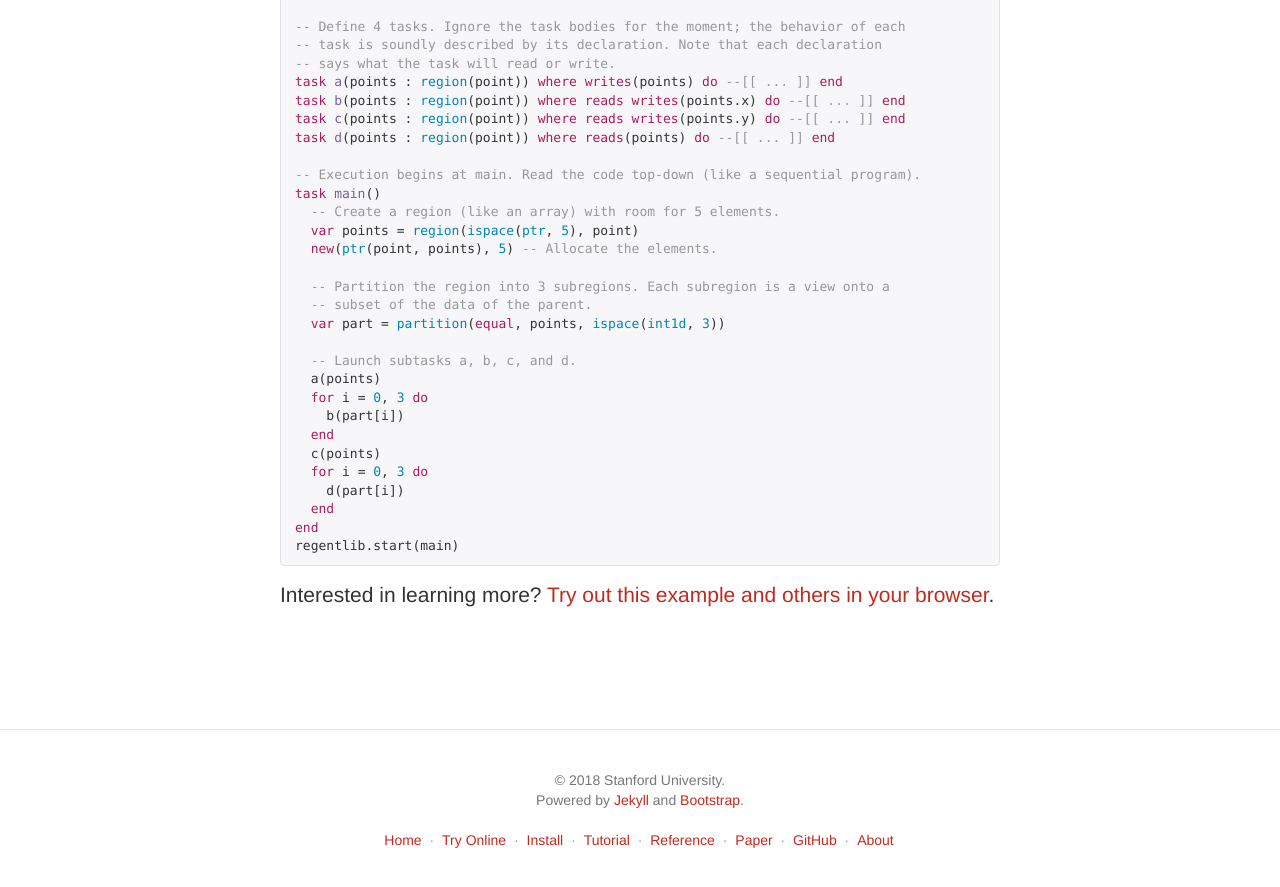
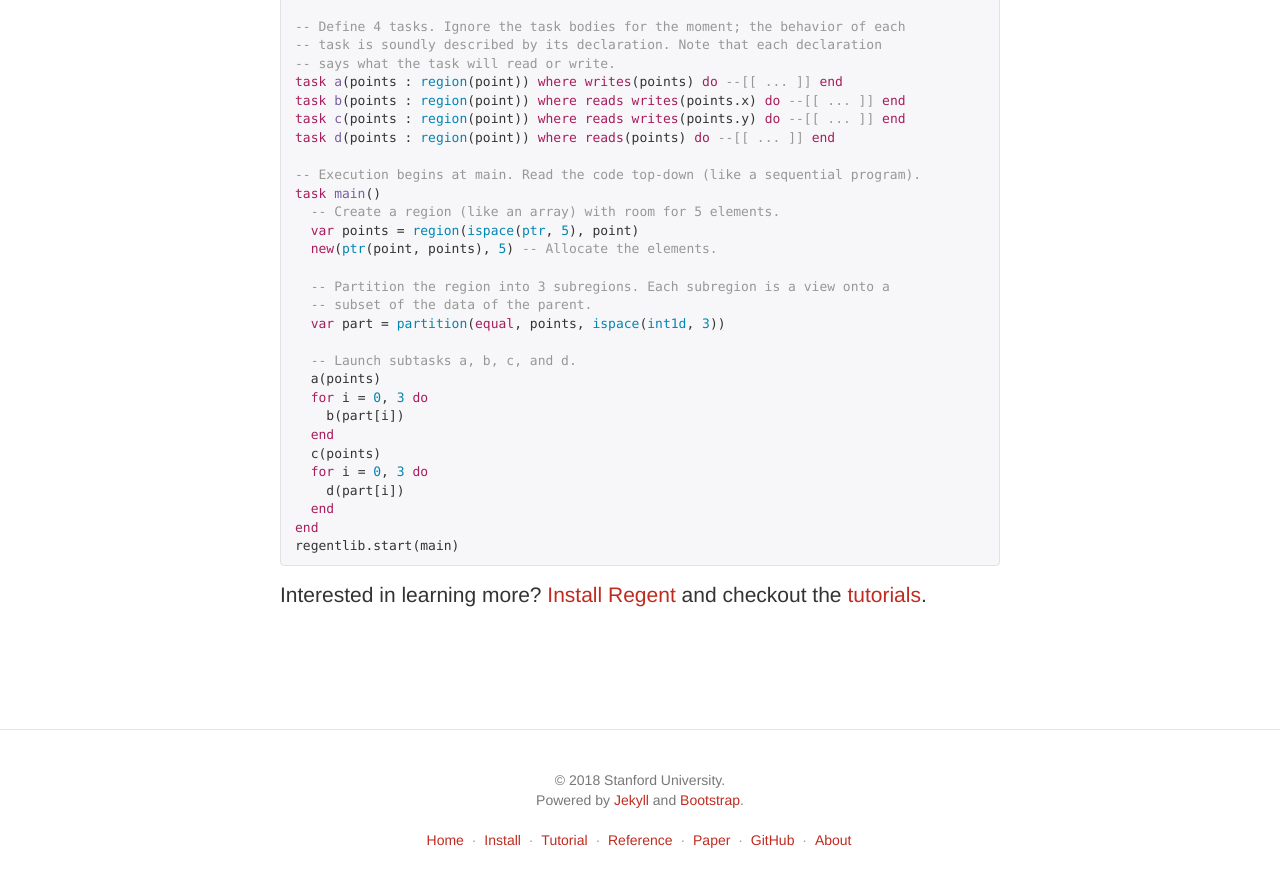
Before and after one commit to StanfordLegion/regent-lang.org, a Jekyll site: the page built from index.md, in a window 1280 px wide and 900 px high, scrolled down 608 px. Shown: the top 887 px of the window. Built offline with Jekyll 4.4.1, drawn with Linux system fonts in a browser that asks for light colours; nearby versions of some CDN libraries; some of the changed lines change nothing that is shown.

Commit message:
Try Online is broken, hide for now.

```diff
--- a/_config.yml
+++ b/_config.yml
@@ -11,9 +11,9 @@ author:
 # Navigation menu items. (Note that these a preceded by some fixed
 # items coded directly in _includes/navbar.html .)
 navigation:
-  - label: Try Online
-    url: "http://try.regent-lang.org/spawn"
-    external: true
+  # - label: Try Online
+  #   url: "http://try.regent-lang.org/spawn"
+  #   external: true
   - label: Install
     url: "/install"
   - label: Tutorial
--- a/index.md
+++ b/index.md
@@ -57,4 +57,8 @@ end
 regentlib.start(main)
 {% endhighlight %}
 
+<!--
 <p class="lead">Interested in learning more? <a href="http://try.regent-lang.org/spawn">Try out this example and others in your browser</a>.</p>
+-->
+
+<p class="lead">Interested in learning more? <a href="install">Install Regent</a> and checkout the <a href="tutorial">tutorials</a>.</p>
```
